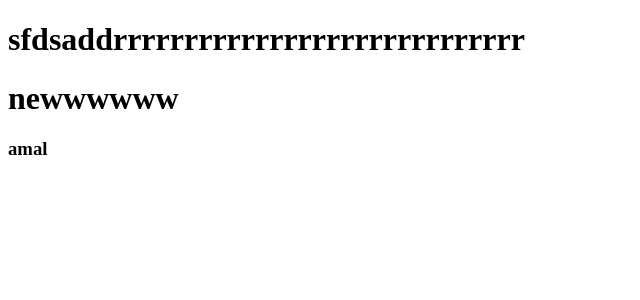
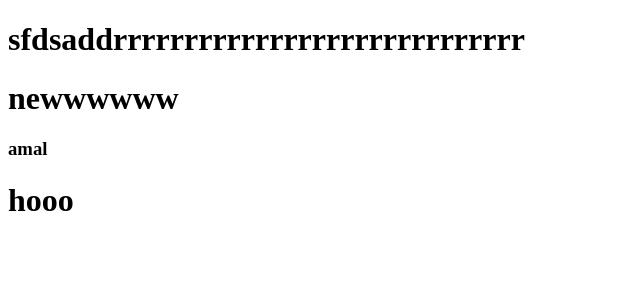
Before and after one commit to jithiee/Infinite-Academy-Frontend, a React (Vite) app in the folder INFINITE/: page / in a window 1280 px wide. Shown: the top 300 px of the page, without its empty margins (0-640 px from the left). Built offline with nearby package versions, Linux system fonts and the light colour scheme.

Commit message:
new commits

```diff
--- a/INFINITE/src/App.jsx
+++ b/INFINITE/src/App.jsx
@@ -8,6 +8,8 @@ function App() {
   <h1>sfdsaddrrrrrrrrrrrrrrrrrrrrrrrrrrrrr</h1>
   <h1>newwwwww</h1>
   <h3>amal </h3>
+  <h1>hooo</h1>
+
     </>
   )
 }
```
